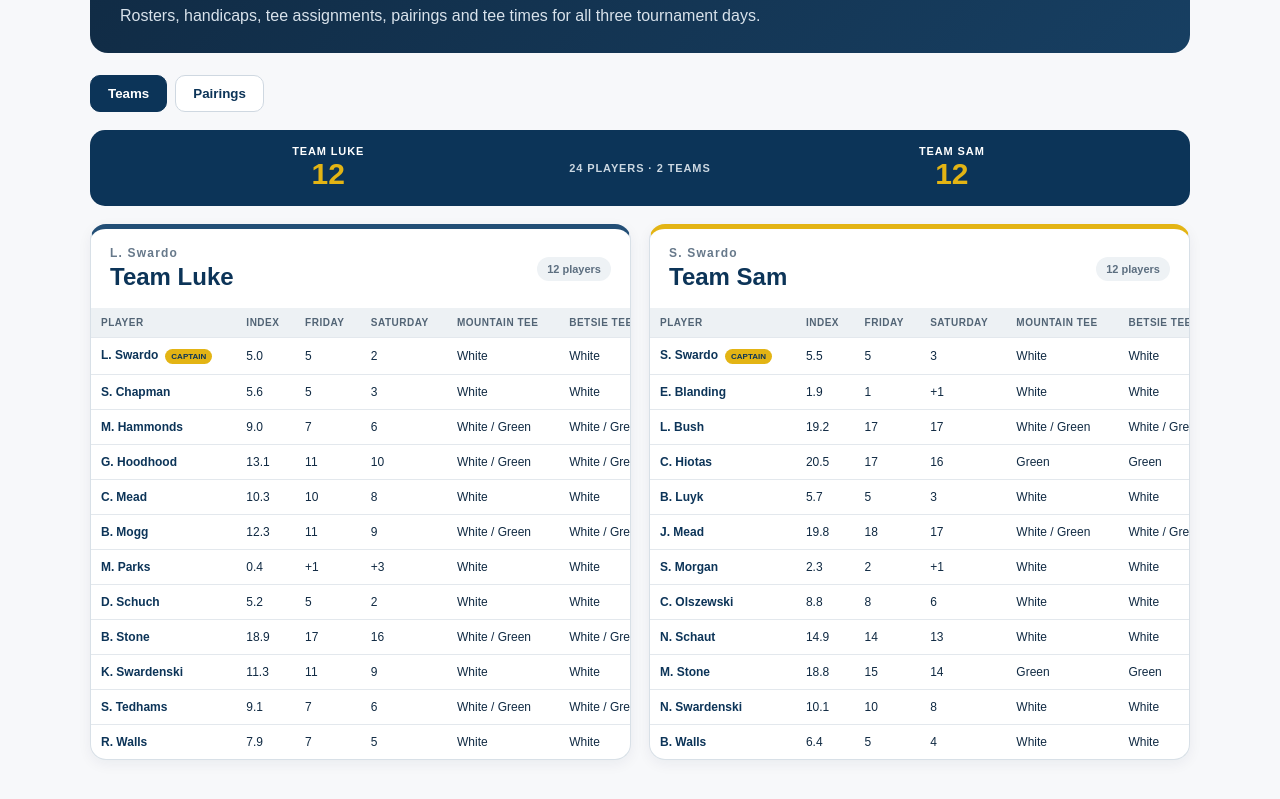
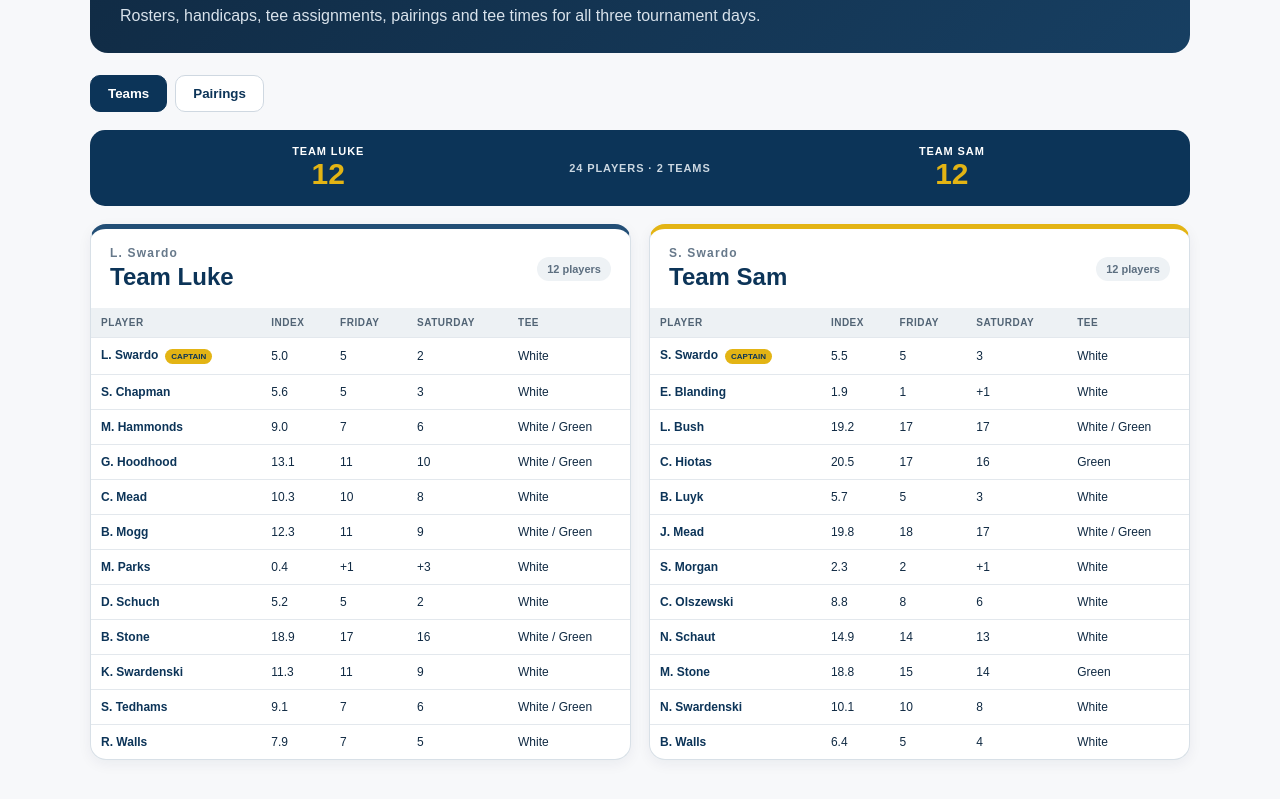
Before and after one commit to wjluyk-app/vet-head-app, a Next.js app: page /teams in a window 1280 px wide. Shown: the part 239-1038 px from the top of the page. Built offline with nearby package versions, Linux system fonts and the light colour scheme.

Commit message:
Simplify teams roster layout

```diff
--- a/src/app/globals.css
+++ b/src/app/globals.css
@@ -455,7 +455,7 @@ main { width: min(1100px, 94vw); margin: 30px auto 60px; }
 .rosterTable {
   width:100%;
   border-collapse:collapse;
-  min-width:650px;
+  min-width:0;
   font-size:12px;
 }
 .rosterTable th {
--- a/src/components/TeamsPairingsClient.tsx
+++ b/src/components/TeamsPairingsClient.tsx
@@ -26,6 +26,12 @@ function teamLabel(shortName: string): string {
   return shortName === "L. Swardo" ? "Team Luke" : "Team Sam";
 }
 
+function teeAssignment(mountainTee: string, betsieTee: string): string {
+  return mountainTee === betsieTee
+    ? mountainTee
+    : `${mountainTee} / ${betsieTee}`;
+}
+
 function TeamRosterCard({ team }: { team: TeamRoster }) {
   return (
     <article className={team.shortName === "L. Swardo" ? "rosterCard rosterLuke" : "rosterCard rosterSam"}>
@@ -45,9 +51,7 @@ function TeamRosterCard({ team }: { team: TeamRoster }) {
               <th>Index</th>
               <th>Friday</th>
               <th>Saturday</th>
-              <th>Mountain Tee</th>
-              <th>Betsie Tee</th>
-              <th>Housing</th>
+              <th>Tee</th>
             </tr>
           </thead>
           <tbody>
@@ -60,9 +64,7 @@ function TeamRosterCard({ team }: { team: TeamRoster }) {
                 <td>{player.handicapIndex.toFixed(1)}</td>
                 <td>{handicap(player.fridayPlayingHandicap)}</td>
                 <td>{handicap(player.betsieHandicap)}</td>
-                <td>{player.mountainTee}</td>
-                <td>{player.betsieTee}</td>
-                <td>{player.housingUnit}</td>
+                <td>{teeAssignment(player.mountainTee, player.betsieTee)}</td>
               </tr>
             ))}
           </tbody>
```
